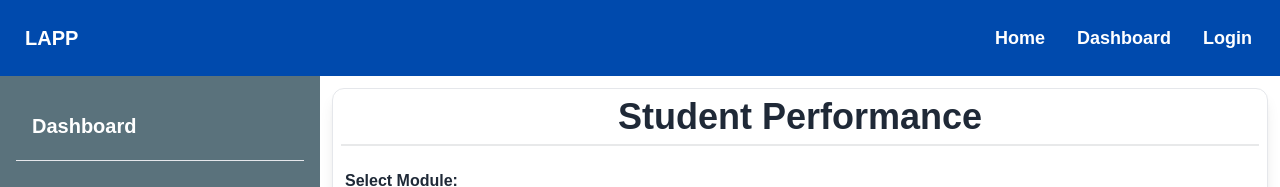
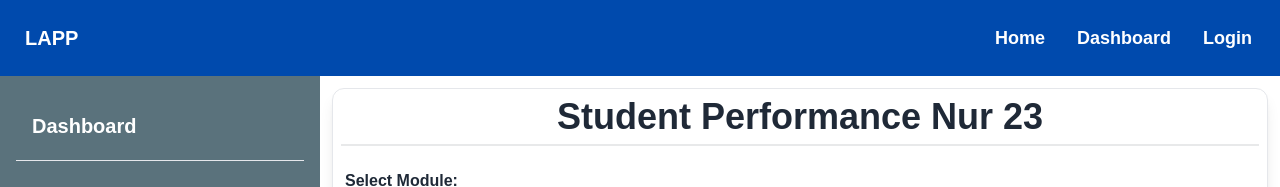
Before and after one commit to assraf-nur-p2m/Self-Assessment-Portal, a React (Vite) app: page /dashboard/user-performance in a window 1280 px wide. Shown: the top 187 px of the page. Built offline with nearby package versions, Linux system fonts and the light colour scheme; no server answers.

Commit message:
creating context provider

```diff
--- a/src/Components/Admin/UserPerformance.jsx
+++ b/src/Components/Admin/UserPerformance.jsx
@@ -1,9 +1,12 @@
 import React, { useEffect, useState } from "react";
+import { useContext } from "react";
+import { AuthContext } from "../Authentication/AuthProvider";
 
 export default function UserPerformance() {
   const [moduleList, setModuleList] = useState([]);
   const [selectedModule, setSelectedModule] = useState(null);
   const [data, setData] = useState([]);
+  const user = useContext(AuthContext);
 
   useEffect(() => {
     fetch("http://192.168.1.29:8081/admin/module")
@@ -34,7 +37,7 @@ export default function UserPerformance() {
   return (
     <div className="p-2 shadow-lg rounded-xl border">
       <h1 className="text-center text-4xl font-semibold mb-0">
-        Student Performance
+        Student Performance {user && <span>{user.displayName} {user.age}</span>}
       </h1>
       <div className="divider mt-0"></div>
 
--- a/src/Components/Authentication/AuthProvider.jsx
+++ b/src/Components/Authentication/AuthProvider.jsx
@@ -1,15 +1,14 @@
-import React from 'react'
-import { createContext } from 'react'
+import React, { createContext } from "react";
 
-const AuthContext = createContext(null);
+export const AuthContext = createContext(null);
 
-export default function AuthProvider() {
+export default function AuthProvider({children}) {
+  const user = {
+    displayName: "Nur",
+    age: 23
+  }
 
-    const user = {userMail: "nur@nur.com"}
-
-  return (
-    <AuthContext.Provider value={user}>
-
-    </AuthContext.Provider>
-  )
+  return <AuthContext.Provider value={user}>
+    {children}
+  </AuthContext.Provider>;
 }
--- a/src/main.jsx
+++ b/src/main.jsx
@@ -3,11 +3,14 @@ import ReactDOM from "react-dom/client";
 import "./index.css";
 import { RouterProvider } from "react-router-dom";
 import { router } from "./Routes/Routes";
+import AuthProvider from "./Components/Authentication/AuthProvider";
 
 ReactDOM.createRoot(document.getElementById("root")).render(
   <React.StrictMode>
-    <div className="mx-auto">
-      <RouterProvider router={router} />
-    </div>
+    <AuthProvider>
+      <div className="mx-auto">
+        <RouterProvider router={router} />
+      </div>
+    </AuthProvider>
   </React.StrictMode>
 );
```
